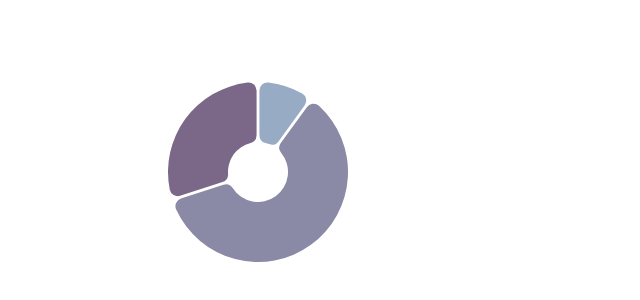
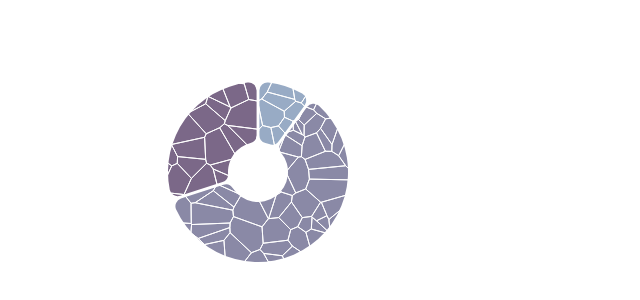
Before and after one commit to maiasmith/tumourDonut, a website: page index.html in a window 1280 px wide. Shown: the part 86-386 px from the top of the page, without its empty margins (0-640 px from the left). Drawn offline with Linux system fonts and the light colour scheme.

Commit message:
voronoi overlay in

```diff
--- a/index.html
+++ b/index.html
@@ -8,6 +8,7 @@
         <script src="lib/d3.v4.js"></script>
 
         <script src="tumourDonut.js"></script>
+        <script src="voronoiOverlay.js"></script>
     </head>
     <body>
         <script src="main.js"></script>
--- a/main.js
+++ b/main.js
@@ -11,10 +11,21 @@ var viewDIV = d3.select("body").append("div").attr("id", "viewDIV")
                 .style("height", "100vh");
 var viewSVG = viewDIV.append("svg").attr("width", "100%").attr("height", "100%");
 
+var cx = 250;
+var cy = 250;
+var r = 100;
+
 var tumourDonut = new TumourDonut({
-    cx: 250,
-    cy: 250,
-    r: 100,
+    cx: cx,
+    cy: cy,
+    r: r,
     d3Element: viewSVG,
     data: data
-})
+});
+
+var voronoiOverlay = new VoronoiOverlay({
+    cx: cx,
+    cy: cy,
+    r: r,
+    d3Element: viewSVG
+});
--- /dev/null
+++ b/voronoiOverlay.js
@@ -0,0 +1,31 @@
+var VoronoiOverlay = function(opts) {
+    this.cx = opts.cx;
+    this.cy = opts.cy;
+    this.r = opts.r;
+    this.element = opts.d3Element;
+
+
+
+    this.sites = d3.range(100).map(function(d) { return [Math.random() * this.r*2, Math.random() * this.r*2]; });
+    this.voronoiFunction = d3.voronoi().extent([[-1, -1], [this.r*2 + 1, this.r*2 + 1]]);
+
+    this.draw();
+}
+
+VoronoiOverlay.prototype.draw = function() {
+    this.g = this.element.append("g")
+        .attr("class", "voronoiOverlay")
+        .attr("transform", "translate(" + (this.cx-this.r) + "," + (this.cy-this.r) + ")");
+
+    var polygon = this.g.selectAll("path")
+        .data(this.voronoiFunction.polygons(this.sites))
+        .enter().append("path")
+        .attr("stroke", "white")
+        .attr("fill", "none")
+        .call(redrawPolygon);
+}
+
+function redrawPolygon(polygon) {
+  polygon
+      .attr("d", function(d) { return d ? "M" + d.join("L") + "Z" : null; });
+}
```
Also changed, not shown: tumourDonut.js (+0 -8 lines).
